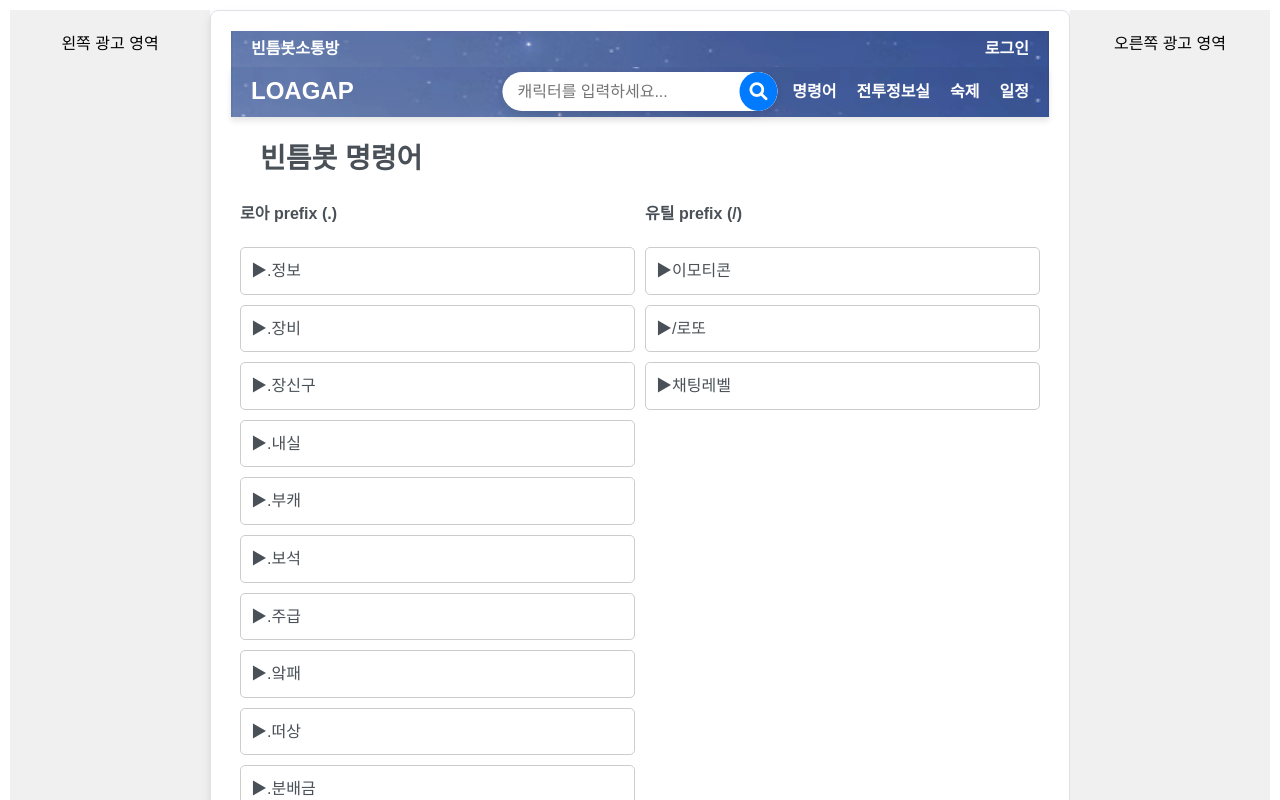
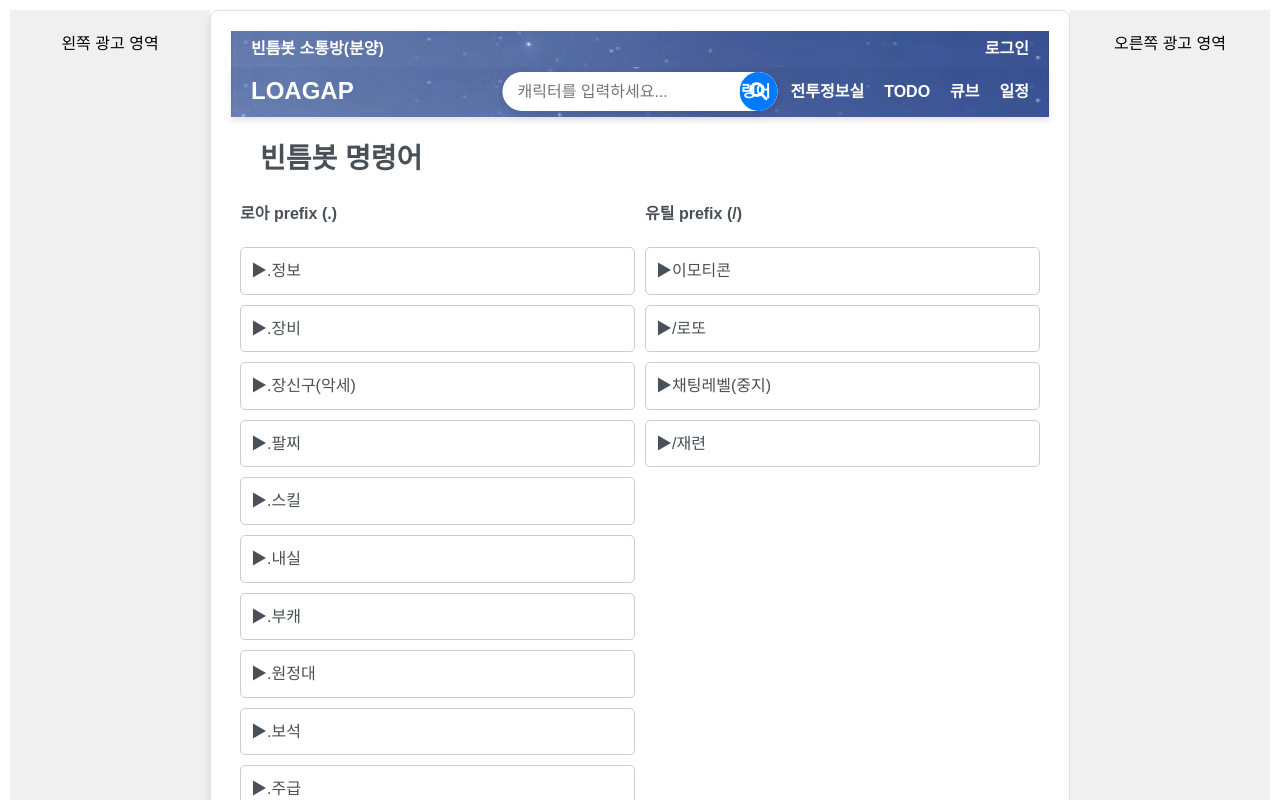
Before and after one commit to cgm97/GapBotApp, a React (Create React App) app in the folder client/: page /cmd in a window 1280 px wide. Shown: the top 800 px of the page. Built offline with nearby package versions, Linux system fonts and the light colour scheme.

Commit message:
헤더 변경

```diff
--- a/client/src/components/Header.js
+++ b/client/src/components/Header.js
@@ -16,7 +16,8 @@ const Header = () => {
         <ul>
           <li><Link to="/cmd">명령어</Link></li>
           <li><Link to="/character">전투정보실</Link></li>
-          <li><Link to="/homework">숙제</Link></li>
+          <li><Link to="/todo">TODO</Link></li>
+          <li><Link to="/cube">큐브</Link></li>
           <li><Link to="/calendar">일정</Link></li>
         </ul>
       </nav>
--- a/client/src/components/Top.js
+++ b/client/src/components/Top.js
@@ -5,7 +5,7 @@ const Top = () => {
   return (
     <div className="top">
       <div className="container">
-        <span><a href="https://open.kakao.com/o/g6Abem1g">빈틈봇소통방</a></span>
+        <span><a href="https://open.kakao.com/o/g6Abem1g">빈틈봇 소통방(분양)</a></span>
       </div>
       <div className="container">
         <span><a href="https://open.kakao.com/o/g6Abem1g">로그인</a></span>
--- a/client/src/dom/Command.js
+++ b/client/src/dom/Command.js
@@ -8,26 +8,31 @@ const Command = () => {
   const listLoaItems = [
     { id: 1, prefix: ".정보", img: require('../img/cmd/wjdqh.png') },
     { id: 2, prefix: ".장비", img: require("../img/cmd/wkdql.png") },
-    { id: 3, prefix: ".장신구", img: require("../img/cmd/wkdtlsrn.png") },
-    { id: 4, prefix: ".내실", img: require("../img/cmd/sotlf.png") },
-    { id: 5, prefix: ".부캐", img: require("../img/cmd/qnzo.png") },
-    { id: 6, prefix: ".보석", img: require("../img/cmd/qhtjr.png") },
-    { id: 7, prefix: ".주급", img: require("../img/cmd/wnrmq.png") },
-    { id: 8, prefix: ".앜패", img: require("../img/cmd/dkzvo.png") },
-    { id: 9, prefix: ".떠상", img: require("../img/cmd/ejtkd.png") },
-    { id: 10, prefix: ".분배금", img: require("../img/cmd/qnsqorma.png") },
-    { id: 11, prefix: ".모험섬", img: require("../img/cmd/ahgjatja.png") },
-    { id: 12, prefix: ".크리스탈", img: require("../img/cmd/zmfltmxkf.png") },
-    { id: 13, prefix: ".경매장", img: require("../img/cmd/rudaowkd.png"), description: "1~10겁작멸홍만 지원" },
-    { id: 14, prefix: ".거래소", img: require("../img/cmd/rjfoth.png"), description: "각인서만 지원(인기 각인서는 약자 가능 ex:예둔)" },
-    { id: 15, prefix: ".시세", img: require("../img/cmd/tkdwnd.png"), description: "상,상상,상중,상하,중,중중,중하,유각,전각,재료,식물,벌목,낚시,고고학,채광,수렵" },
-    { id: 16, prefix: ".사사게", img: null , description:".사사게 키워드"}
+    { id: 3, prefix: ".장신구(악세)", img: require("../img/cmd/wkdtlsrn.png") },
+    { id: 4, prefix: ".팔찌", img: require("../img/cmd/vkfWl.png") },
+    { id: 5, prefix: ".스킬", img: require("../img/cmd/skill.png") },
+    { id: 6, prefix: ".내실", img: require("../img/cmd/sotlf.png") },
+    { id: 7, prefix: ".부캐", img: require("../img/cmd/qnzo.png") },
+    { id: 8, prefix: ".원정대", img: require("../img/cmd/dnjswjdeo.png") },
+    { id: 9, prefix: ".보석", img: require("../img/cmd/qhtjr.png") },
+    { id: 10, prefix: ".주급", img: require("../img/cmd/wnrmq.png") },
+    { id: 11, prefix: ".앜패", img: require("../img/cmd/dkzvo.png") },
+    { id: 12, prefix: ".떠상", img: require("../img/cmd/ejtkd.png") },
+    { id: 13, prefix: ".분배금", img: require("../img/cmd/qnsqorma.png") },
+    { id: 14, prefix: ".모험섬", img: require("../img/cmd/ahgjatja.png") },
+    { id: 15, prefix: ".크리스탈", img: require("../img/cmd/zmfltmxkf.png") },
+    { id: 16, prefix: ".경매장", img: require("../img/cmd/rudaowkd.png"), description: "1~10겁작멸홍만 지원" },
+    { id: 17, prefix: ".거래소", img: require("../img/cmd/rjfoth.png"), description: "각인서만 지원(인기 각인서는 약자 가능 ex:예둔)" },
+    { id: 18, prefix: ".시세 (.시세 상 유물or고대 1~3)", img: require("../img/cmd/tkdwnd.png"), description: "상,상상,상중,상하,중,중중,중하,유각,전각,재료,식물,벌목,낚시,고고학,채광,수렵" },
+    { id: 19, prefix: ".사사게", img: null , description:".사사게 키워드"},
+    { id: 20, prefix: ".클골", img: null}
   ];
 
   const listUtilItems = [
-    { id: 101, prefix: "이모티콘", img: require("../img/cmd/tkdwnd.png"), description: "씨익콩,더줘콩,뿅콩,감사콩,꺼억콩,도망콩,머쓱해요,놀자에요,뭐라구요" },
+    { id: 101, prefix: "이모티콘", img: null, description: "씨익콩,더줘콩,뿅콩,감사콩,꺼억콩,도망콩,머쓱해요,놀자에요,뭐라구요" },
     { id: 102, prefix: "/로또", img: require("../img/cmd/tkdwnd.png"), description: "1 ~ 4 확정 로또번호 지원" },
-    { id: 103, prefix: "채팅레벨", img: null, description: "/레벨, /랭킹, /칭호" },
+    { id: 103, prefix: "채팅레벨(중지)", img: null, description: "/레벨, /랭킹, /칭호" },
+    { id: 104, prefix: "/재련", img: null, description: "/재련, /재련랭킹" }
   ];
   const toggleCard = (id) => {
     setActiveCard(activeCard === id ? null : id); // 카드 토글
```
